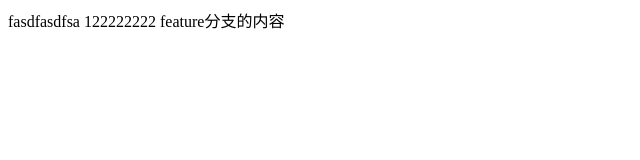
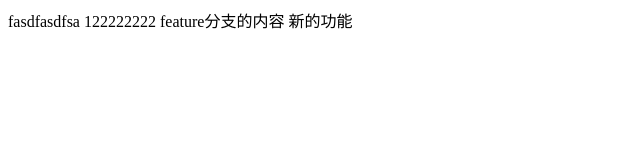
Before and after one commit to tansuozhe1/gz2068class, a plain HTML site: page index.html in a window 1280 px wide. Shown: the whole page, without its empty margins (0-640 px from the left). Drawn offline with Linux system fonts and the light colour scheme.

Commit message:
新功能

```diff
--- a/index.html
+++ b/index.html
@@ -12,5 +12,9 @@
 
 
     feature分支的内容
+
+
+    新的功能
+
 </body>
 </html>
```
